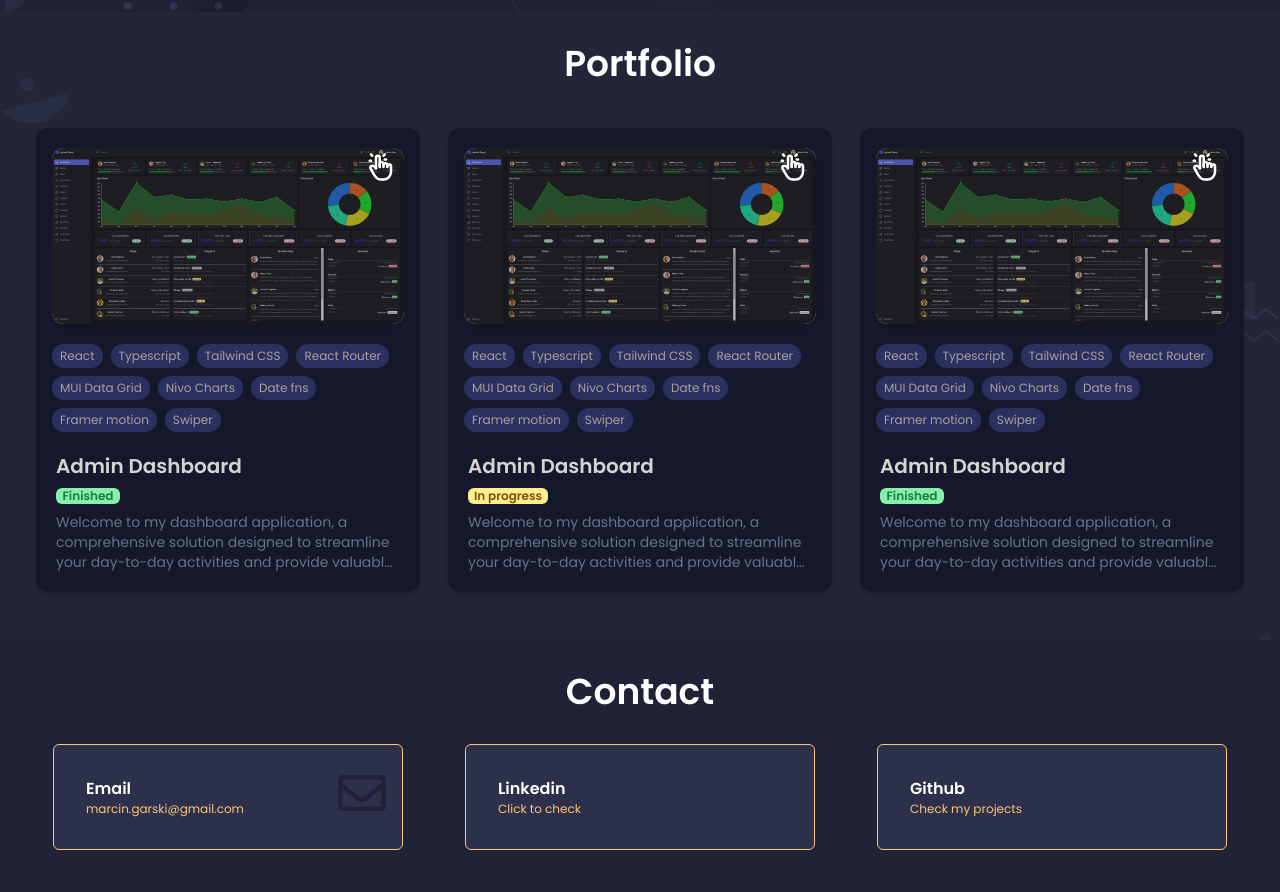
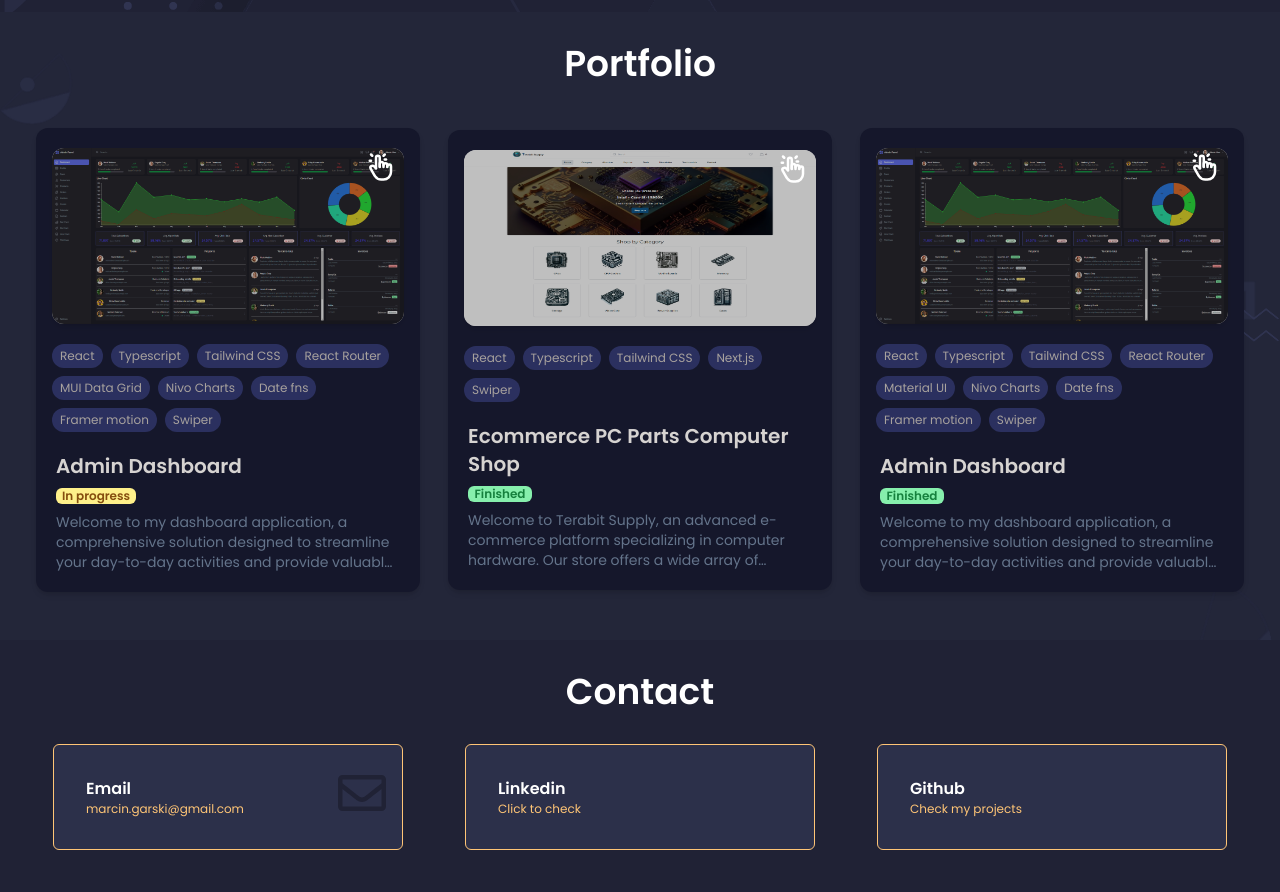
Before and after one commit to margsoftbf/Portfolio, a React (Vite) app: page / in a window 1280 px wide. Shown: the part 1740-2632 px from the top of the page. Built offline with nearby package versions, Linux system fonts and the light colour scheme; some icons are missing.

Commit message:
Add project

```diff
--- a/src/components/Portfolio/Portfolio.jsx
+++ b/src/components/Portfolio/Portfolio.jsx
@@ -25,32 +25,22 @@ const projects = [
 			'Swiper',
 		],
 		category: 'web app',
-		finished: true,
+		finished: false,
 		github: 'https://github.com/margsoftbf/AdminDashboard',
 		webapp: 'https://admin-garski-dashboard.netlify.app/',
 	},
 	{
 		id: 2,
-		title: 'Admin Dashboard',
+		title: 'Ecommerce PC Parts Computer Shop',
 		description:
-			'Welcome to my dashboard application, a comprehensive solution designed to streamline your day-to-day activities and provide valuable insights across various domains. This versatile application offers a rich set of features to enhance your productivity and decision-making processes.',
-		image: './assets/AdminDashboard.webp',
-		imageAlt: 'Admin Dashboard Screenshot',
-		tags: [
-			'React',
-			'Typescript',
-			'Tailwind CSS',
-			'React Router',
-			'MUI Data Grid',
-			'Nivo Charts',
-			'Date fns',
-			'Framer motion',
-			'Swiper',
-		],
+			'Welcome to Terabit Supply, an advanced e-commerce platform specializing in computer hardware. Our store offers a wide array of computer components, accessories, and peripherals, catering to both gaming enthusiasts and IT professionals.',
+		image: './assets/TerabitSupply.webp',
+		imageAlt: 'Ecommerce Computer Store Screenshot',
+		tags: ['React', 'Typescript', 'Tailwind CSS', 'Next.js', 'Swiper'],
 		category: 'web app',
-		finished: false,
-		github: 'https://github.com/margsoftbf/AdminDashboard',
-		webapp: 'https://admin-garski-dashboard.netlify.app/',
+		finished: true,
+		github: 'https://github.com/margsoftbf/Terabit-Supply',
+		webapp: 'https://terabit-supply.netlify.app/',
 	},
 	{
 		id: 3,
@@ -64,7 +54,7 @@ const projects = [
 			'Typescript',
 			'Tailwind CSS',
 			'React Router',
-			'MUI Data Grid',
+			'Material UI',
 			'Nivo Charts',
 			'Date fns',
 			'Framer motion',
```
Also changed, not shown: public/assets/TerabitSupply.webp (added), 4 other files (tests, documents, lock files or other folders).
